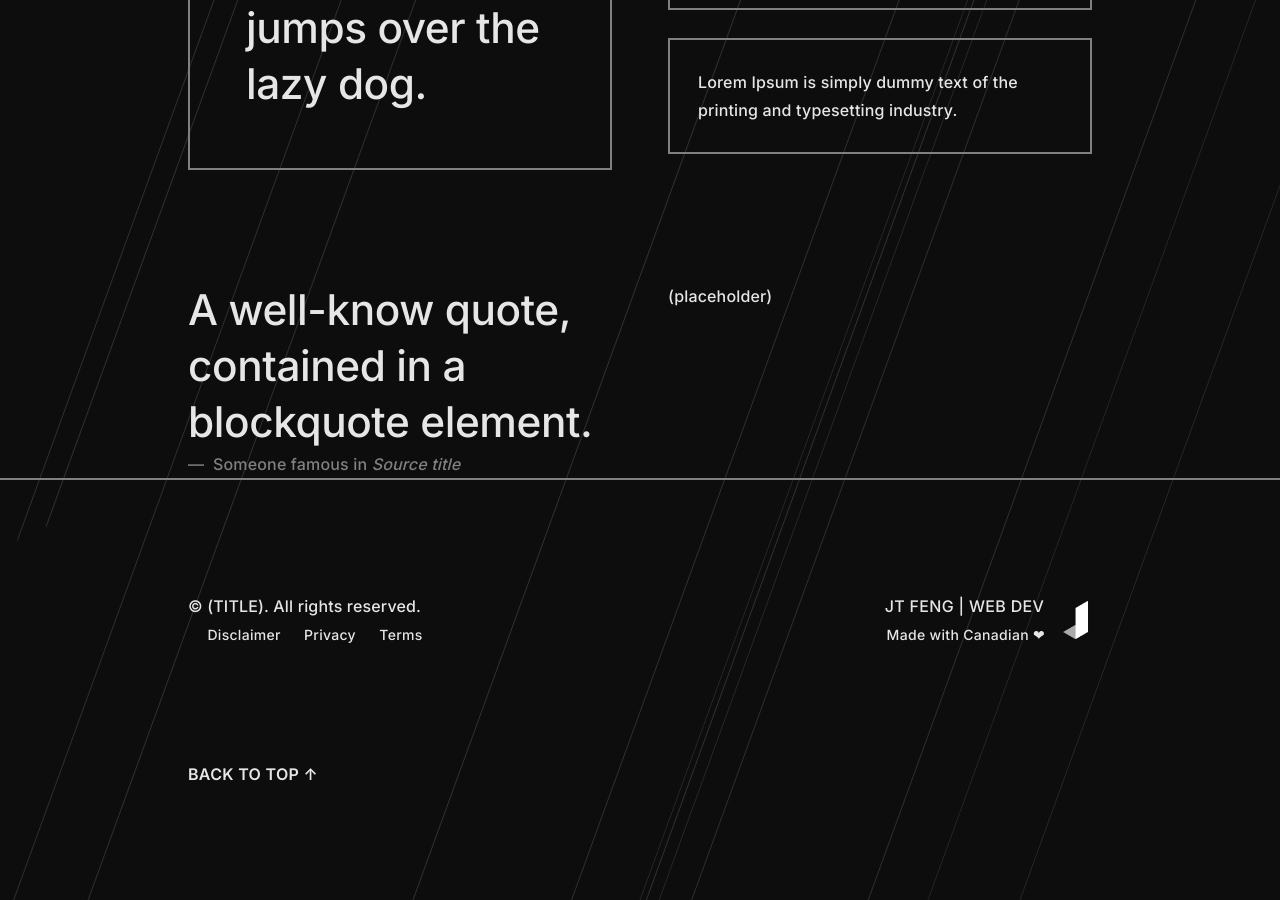
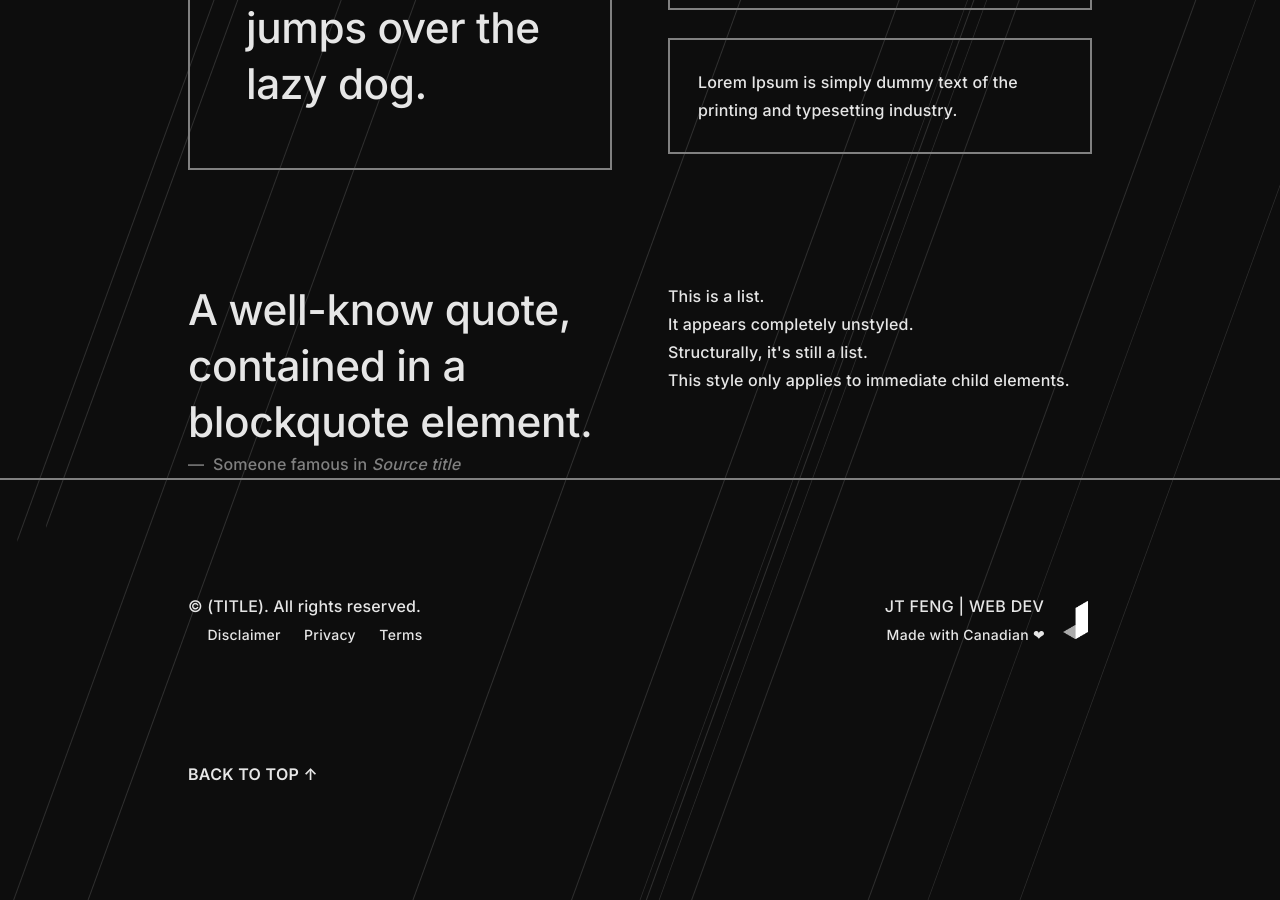
Before and after one commit to jingtianfeng/jekytrap, a Jekyll site: the page built from index.html, in a window 1280 px wide and 900 px high, scrolled down 756 px. Built offline with Jekyll 4.4.1, drawn with Linux system fonts in a browser that asks for light colours.

Commit message:
ADD TO index: section1 .list-unstyled

```diff
--- a/index.html
+++ b/index.html
@@ -57,7 +57,12 @@ id: (page id)
                 </figure>
             </div>
             <div class="col-4 col-lg-2 vstack gap-4">
-                (placeholder)
+                <ul class="list-unstyled">
+                    <li>This is a list.</li>
+                    <li>It appears completely unstyled.</li>
+                    <li>Structurally, it's still a list.</li>
+                    <li>This style only applies to immediate child elements.</li>
+                </ul>
             </div>
         </div>
     </div>
```
